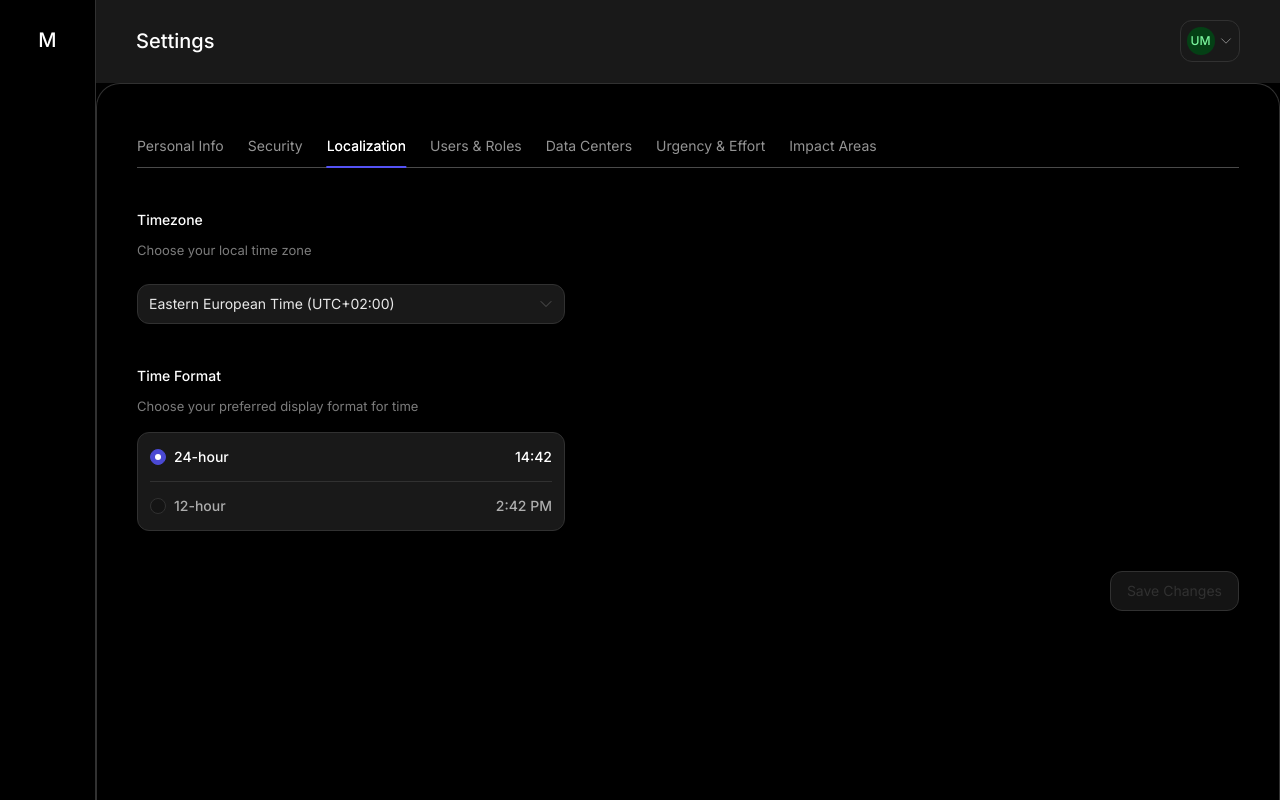
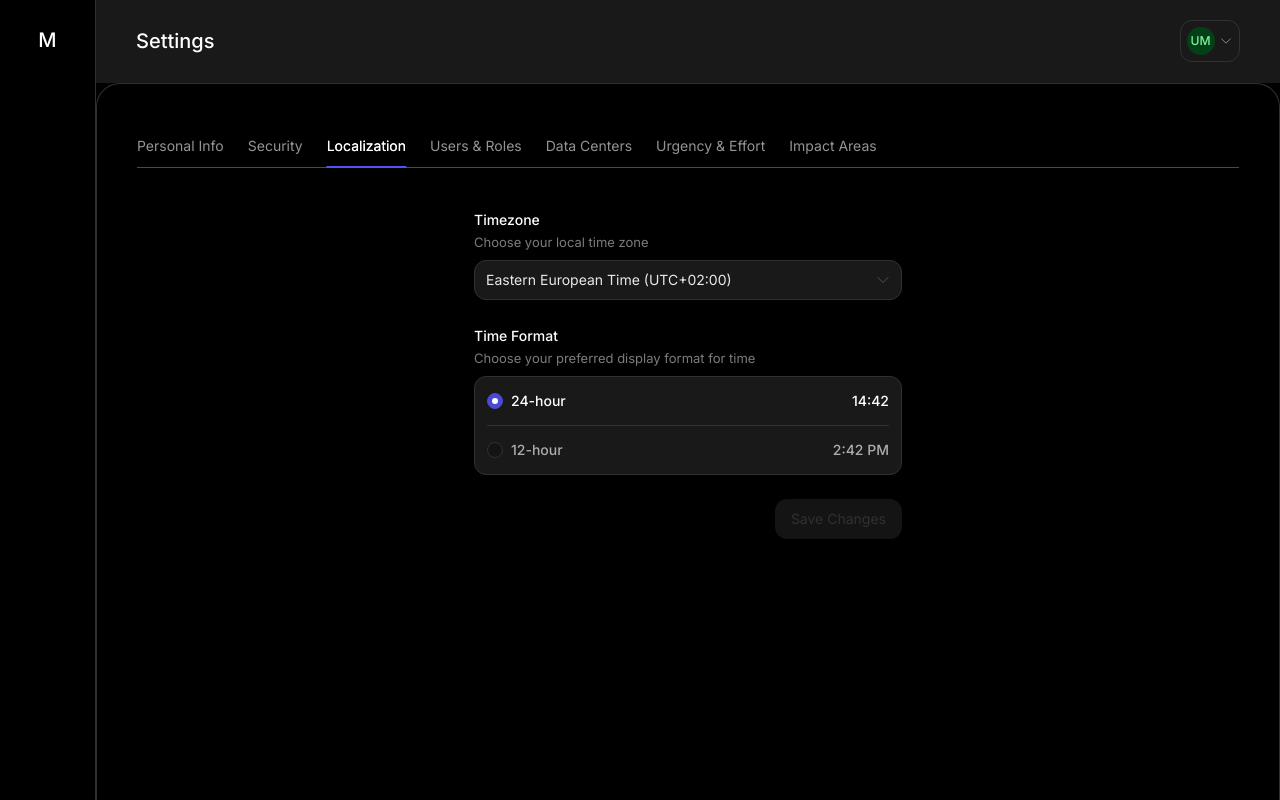
Before and after one commit to nazar-habitat/gradient-march-2, a React (Vite) app in the folder mentor-app/: page / in a window 1280 px wide. Built offline with nearby package versions, Linux system fonts and the light colour scheme.

Commit message:
page update

```diff
--- a/mentor-app/src/index.css
+++ b/mentor-app/src/index.css
@@ -839,6 +839,14 @@ layer(base);
 
 .ant-btn-icon{display: flex;}
 
+/* Disabled solid/filled buttons: no border (match default state; Ant adds border in disabled state) */
+.ant-btn.ant-btn-variant-solid:disabled,
+.ant-btn.ant-btn-variant-filled:disabled,
+.ant-btn.ant-btn-variant-solid.ant-btn-disabled,
+.ant-btn.ant-btn-variant-filled.ant-btn-disabled {
+  border: none !important;
+}
+
 /* Print styles for headers and page breaks */
 .print-header {
   position: running(header);
--- a/mentor-app/src/pages/settings/index.tsx
+++ b/mentor-app/src/pages/settings/index.tsx
@@ -23,8 +23,36 @@ import IconButton from '../../components/ui/IconButton';
 const { Header, Content, Sider } = Layout;
 
 const SIDEBAR_WIDTH = 96;
+const CONTENT_MAX_WIDTH = 428;
+const CONTENT_GAP = 24;
+
+const DEFAULT_TIMEZONE = 'Europe/Kiev';
+const DEFAULT_TIME_FORMAT = '24h' as const;
+
 const TIMEZONE_OPTIONS = [
-  { value: 'Europe/Kiev', label: 'Eastern European Time (UTC+02:00)' },
+  { value: 'Pacific/Midway', label: 'Midway Island (UTC-11:00)' },
+  { value: 'Pacific/Honolulu', label: 'Hawaii (UTC-10:00)' },
+  { value: 'America/Anchorage', label: 'Alaska (UTC-09:00)' },
+  { value: 'America/Los_Angeles', label: 'Pacific Time US & Canada (UTC-08:00)' },
+  { value: 'America/Denver', label: 'Mountain Time US & Canada (UTC-07:00)' },
+  { value: 'America/Chicago', label: 'Central Time US & Canada (UTC-06:00)' },
+  { value: 'America/New_York', label: 'Eastern Time US & Canada (UTC-05:00)' },
+  { value: 'America/Sao_Paulo', label: 'Brasília (UTC-03:00)' },
+  { value: 'Atlantic/South_Georgia', label: 'Mid-Atlantic (UTC-02:00)' },
+  { value: 'Atlantic/Azores', label: 'Azores (UTC-01:00)' },
+  { value: 'Europe/London', label: 'GMT / London (UTC+00:00)' },
+  { value: 'Europe/Paris', label: 'Central European Time (UTC+01:00)' },
+  { value: DEFAULT_TIMEZONE, label: 'Eastern European Time (UTC+02:00)' },
+  { value: 'Europe/Moscow', label: 'Moscow (UTC+03:00)' },
+  { value: 'Asia/Dubai', label: 'Gulf (UTC+04:00)' },
+  { value: 'Asia/Karachi', label: 'Pakistan (UTC+05:00)' },
+  { value: 'Asia/Dhaka', label: 'Bangladesh (UTC+06:00)' },
+  { value: 'Asia/Bangkok', label: 'Bangkok (UTC+07:00)' },
+  { value: 'Asia/Singapore', label: 'Singapore (UTC+08:00)' },
+  { value: 'Asia/Tokyo', label: 'Japan (UTC+09:00)' },
+  { value: 'Australia/Sydney', label: 'Sydney (UTC+10:00)' },
+  { value: 'Pacific/Guadalcanal', label: 'Solomon Islands (UTC+11:00)' },
+  { value: 'Pacific/Auckland', label: 'New Zealand (UTC+12:00)' },
 ];
 
 const TIME_FORMAT_OPTIONS: RadioGroupCardOption<'24h' | '12h'>[] = [
@@ -52,11 +80,8 @@ const SIDEBAR_ICONS = [
   DocumentTextIcon,
 ];
 
-export default function SettingsPage() {
-  const [timeFormat, setTimeFormat] = useState<'24h' | '12h'>('24h');
-
+function SettingsSidebar() {
   return (
-    <Layout className="min-h-screen bg-black">
     <Sider
       width={SIDEBAR_WIDTH}
       className="!bg-black border-r border-neutral-800"
@@ -67,9 +92,9 @@ export default function SettingsPage() {
           <span className="text-white font-medium text-xl">M</span>
         </div>
         <div className="flex flex-1 flex-col gap-5 items-center w-10">
-            {SIDEBAR_ICONS.map((Icon, i) => (
+          {SIDEBAR_ICONS.map((Icon, index) => (
             <IconButton
-                key={i}
+              key={index}
               variant="text"
               colorScheme="neutral"
               icon={<Icon className="text-lg" />}
@@ -79,7 +104,11 @@ export default function SettingsPage() {
         </div>
       </div>
     </Sider>
-      <Layout className="flex-1 min-h-screen bg-black">
+  );
+}
+
+function SettingsHeader() {
+  return (
     <Header className="!bg-neutral-900 !px-10 !py-5 !h-auto !leading-none flex items-center justify-between border-b border-transparent">
       <Text className="!text-white !text-xl !font-medium !m-0">
         Settings
@@ -94,6 +123,79 @@ export default function SettingsPage() {
         <ChevronDownIcon className="size-3.5 text-neutral-400" />
       </div>
     </Header>
+  );
+}
+
+function LocalizationTabContent() {
+  const [timezone, setTimezone] = useState(DEFAULT_TIMEZONE);
+  const [timeFormat, setTimeFormat] = useState<'24h' | '12h'>(DEFAULT_TIME_FORMAT);
+
+  const hasChanges =
+    timezone !== DEFAULT_TIMEZONE || timeFormat !== DEFAULT_TIME_FORMAT;
+
+  return (
+    <div
+      className="flex flex-col items-center pt-6"
+      style={{ gap: CONTENT_GAP }}
+    >
+      <div
+        className="w-full flex flex-col"
+        style={{ maxWidth: CONTENT_MAX_WIDTH, gap: CONTENT_GAP }}
+      >
+        <section className="flex flex-col gap-2">
+          <div className="flex flex-col">
+            <Text className="!text-sm !font-medium !text-white !leading-6">
+              Timezone
+            </Text>
+            <Text className="!text-[13px] !text-neutral-500 !leading-5">
+              Choose your local time zone
+            </Text>
+          </div>
+          <Select
+            value={timezone}
+            options={TIMEZONE_OPTIONS}
+            onChange={(value) => setTimezone(value ?? DEFAULT_TIMEZONE)}
+            className="w-full"
+            style={{ width: '100%' }}
+          />
+        </section>
+        <section className="flex flex-col gap-2">
+          <div className="flex flex-col">
+            <Text className="!text-sm !font-medium !text-white !leading-6">
+              Time Format
+            </Text>
+            <Text className="!text-[13px] !text-neutral-500 !leading-5">
+              Choose your preferred display format for time
+            </Text>
+          </div>
+          <RadioGroupCard
+            value={timeFormat}
+            onChange={setTimeFormat}
+            options={TIME_FORMAT_OPTIONS}
+            name="time-format"
+          />
+        </section>
+        <div className="flex justify-end">
+          <Button
+            variant="solid"
+            colorScheme="accent"
+            size="medium"
+            disabled={!hasChanges}
+          >
+            Save Changes
+          </Button>
+        </div>
+      </div>
+    </div>
+  );
+}
+
+export default function SettingsPage() {
+  return (
+    <Layout className="min-h-screen bg-black">
+      <SettingsSidebar />
+      <Layout className="flex-1 min-h-screen bg-black">
+        <SettingsHeader />
         <Content className="bg-black border border-neutral-800 border-b-0 rounded-t-3xl pt-10 px-10 pb-8">
           <Tabs
             variant="settings"
@@ -104,41 +206,7 @@ export default function SettingsPage() {
               label: tab.label,
               children:
                 tab.key === 'localization' ? (
-                  <div className="flex flex-col gap-10 pt-6">
-                    <div className="flex flex-col gap-6 max-w-[428px]">
-                      <div className="flex flex-col gap-2">
-                        <Text className="!text-sm !font-medium !text-white !leading-6">
-                          Timezone
-                        </Text>
-                        <Text className="!text-[13px] !text-neutral-500 !leading-5">
-                          Choose your local time zone
-                        </Text>
-                      </div>
-                      <Select
-                        value="Europe/Kiev"
-                        options={TIMEZONE_OPTIONS}
-                        className="w-full"
-                        style={{ width: '100%' }}
-                      />
-                    </div>
-                    <div className="flex flex-col gap-2 max-w-[428px]">
-                      <Text className="!text-sm !font-medium !text-white !leading-6">
-                        Time Format
-                      </Text>
-                      <Text className="!text-[13px] !text-neutral-500 !leading-5 mb-2">
-                        Choose your preferred display format for time
-                      </Text>
-                      <RadioGroupCard
-                        value={timeFormat}
-                        onChange={setTimeFormat}
-                        options={TIME_FORMAT_OPTIONS}
-                        name="time-format"
-                      />
-                    </div>
-                    <div className="flex justify-end">
-                      <Button disabled>Save Changes</Button>
-                    </div>
-                  </div>
+                  <LocalizationTabContent />
                 ) : (
                   <div className="pt-6 text-neutral-500 text-sm">
                     {tab.label} — coming soon
```
Lines whose indentation alone changed are shown as unchanged.
